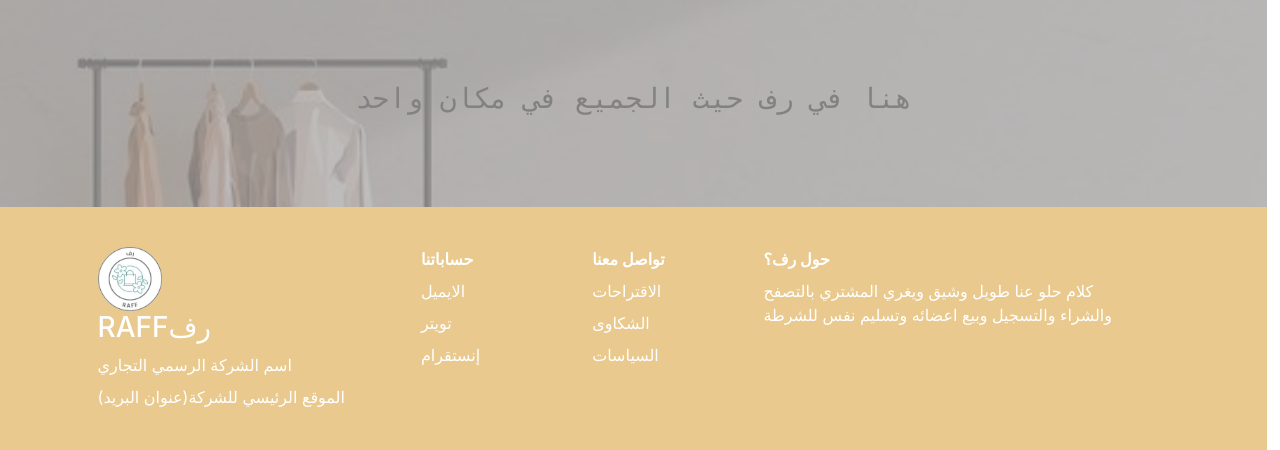
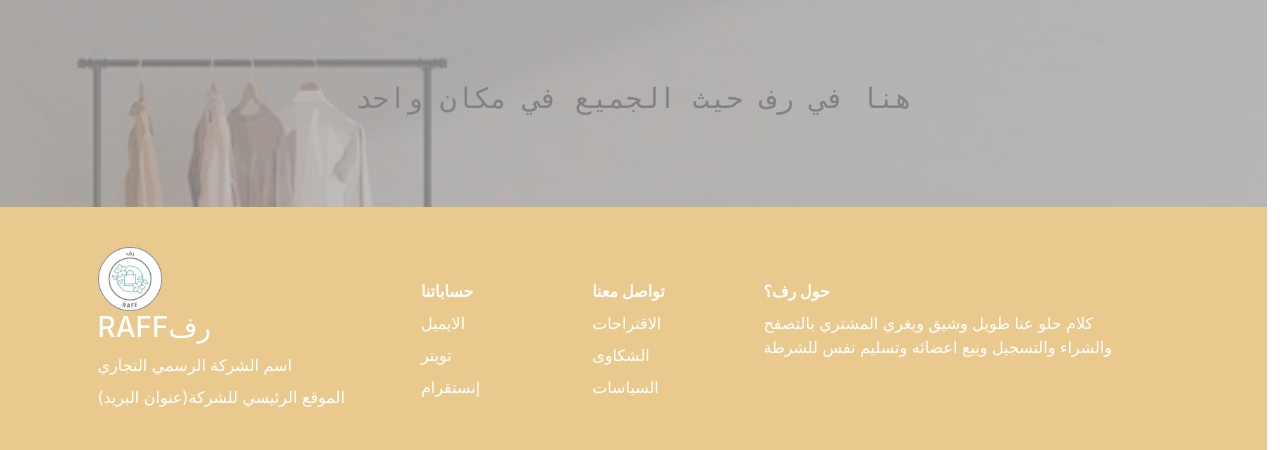
Before and after one commit to HibaBakr/Raff.com, a PHP site: page / in a window 1280 px wide. Shown: the part 1500-1950 px from the top of the page. Run offline with PHP 8.4, Linux system fonts and the light colour scheme.

Commit message:
Update style.css

```diff
--- a/style.css
+++ b/style.css
@@ -246,7 +246,11 @@ footer .container{
     .column-3{
         width: 30%;
     }
+    .column-3:last-child{
+      margin-top: 2em;
+    }
     .column-2 {
         width: 15%;
+        margin-top: 2em;
     }
 }
```
